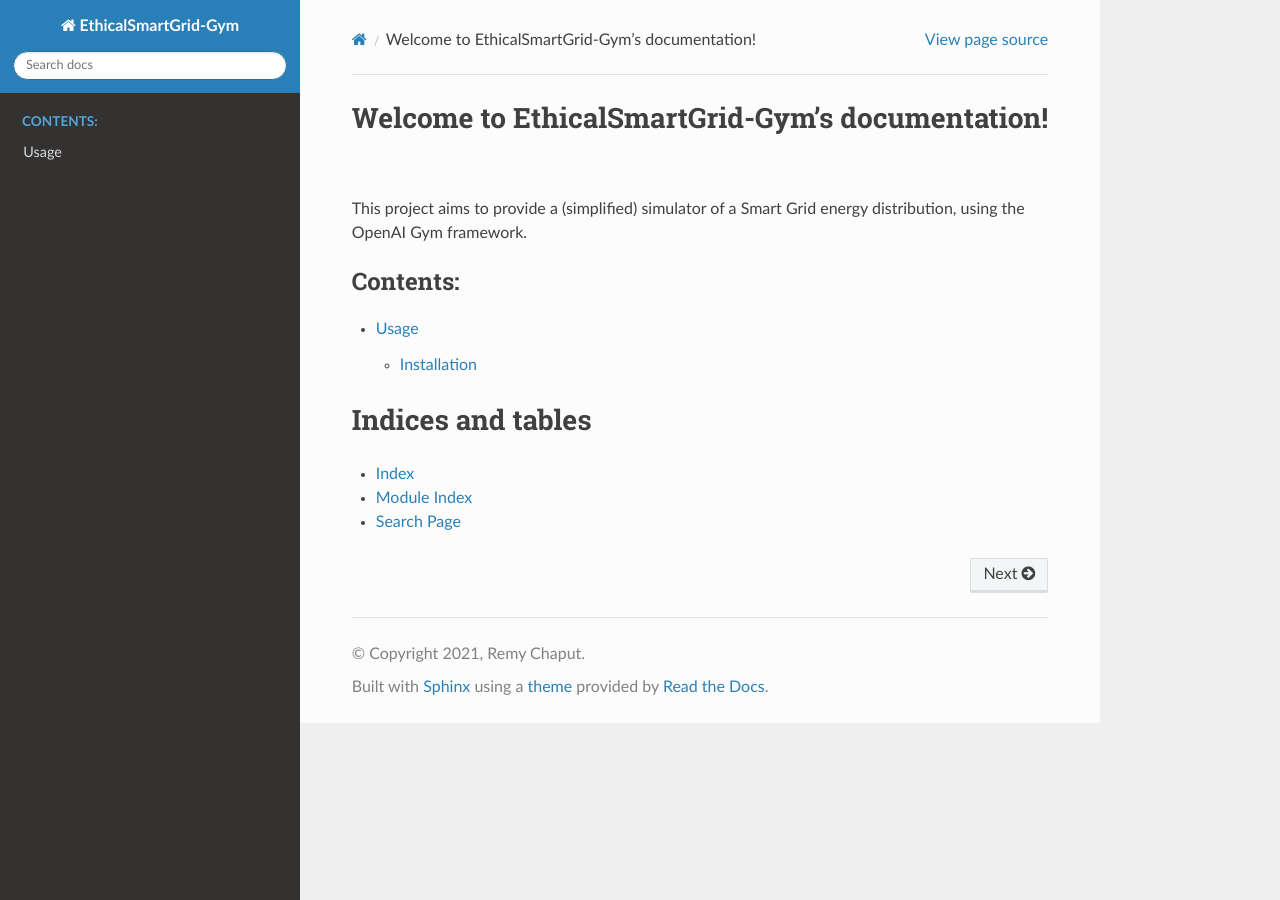
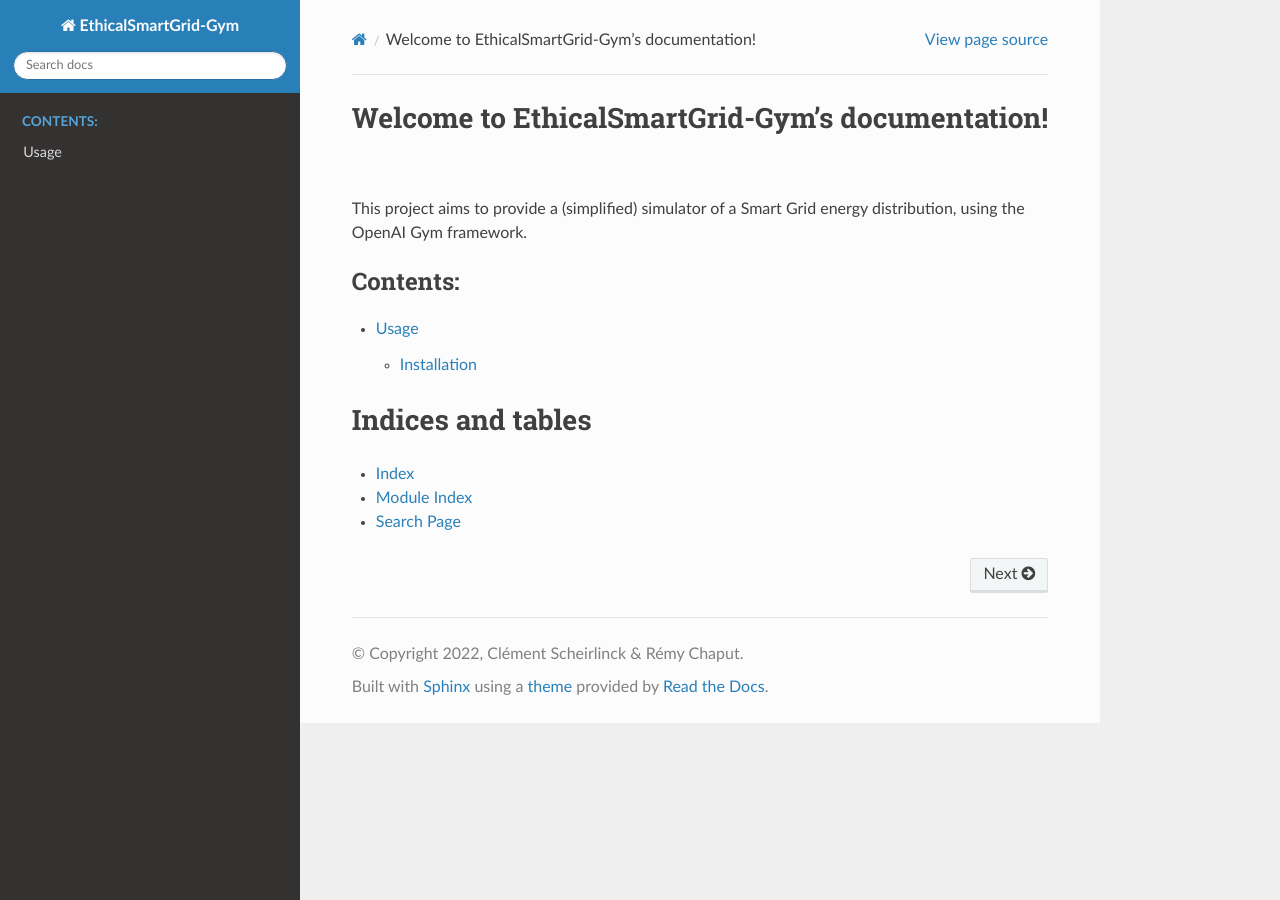
Before and after one commit to ethicsai/ethical-smart-grid, a Sphinx documentation site: the page built from docs/source/index.rst, in a window 1280 px wide. Built offline with Sphinx 7.4.7 and the Read the Docs theme 2.0.0, drawn with Linux system fonts in a browser that asks for light colours; pages that are not in the unit, such as notebooks, are missing from menus.

Commit message:
Updated docs' config
* Added the 'intersphinx' extension, which allows linking to other projects' documentation, such as NumPy or Gym.
* Updated the 'authors' and 'copyright' fields.

```diff
--- a/docs/source/conf.py
+++ b/docs/source/conf.py
@@ -18,8 +18,8 @@
 # -- Project information -----------------------------------------------------
 
 project = 'EthicalSmartGrid-Gym'
-copyright = '2021, Remy Chaput'
-author = 'Remy Chaput'
+copyright = '2022, Clément Scheirlinck & Rémy Chaput'
+author = 'Clément Scheirlinck & Rémy Chaput'
 
 
 # -- General configuration ---------------------------------------------------
@@ -28,8 +28,12 @@
 # extensions coming with Sphinx (named 'sphinx.ext.*') or your custom
 # ones.
 extensions = [
+    # Include documentation from docstrings
     'sphinx.ext.autodoc',
+    # Generate summaries (tables/listings) for autodoc
     'sphinx.ext.autosummary',
+    # Link to external (other projects') documentation
+    'sphinx.ext.intersphinx',
 ]
 
 # Add any paths that contain templates here, relative to this directory.
@@ -39,6 +43,13 @@
 # directories to ignore when looking for source files.
 # This pattern also affects html_static_path and html_extra_path.
 exclude_patterns = []
+
+# Mapping to other projects
+intersphinx_mapping = {
+    'python': ('https://docs.python.org/3', None),
+    'numpy': ('https://numpy.org/doc/stable/', None),
+    'gym': ('https://www.gymlibrary.dev/', None),
+}
 
 
 # -- Options for HTML output -------------------------------------------------
```
